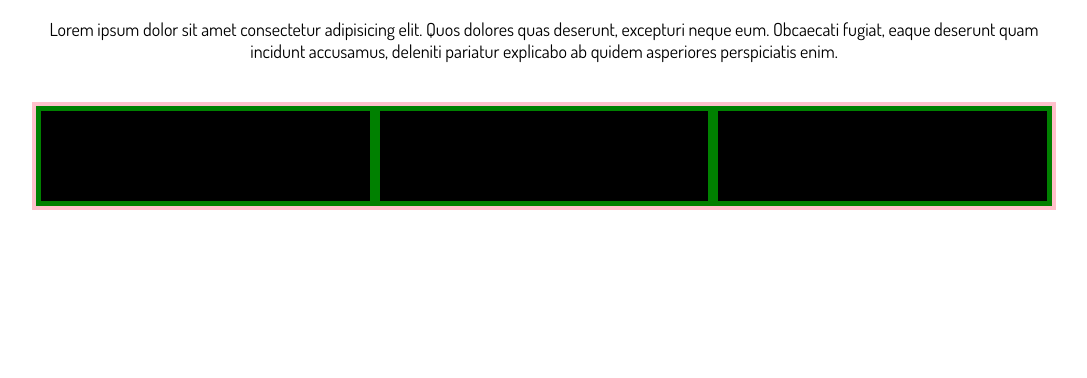
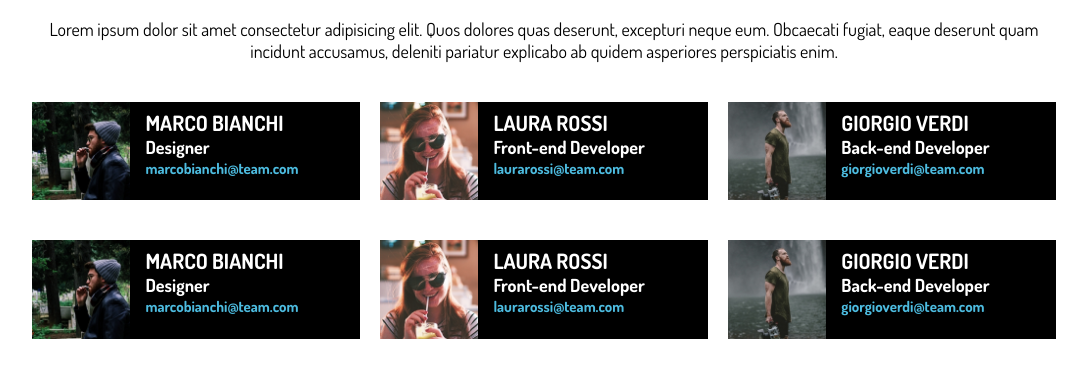
Before and after one commit to gabrielemafrica/html-css-float-cards, a plain HTML site: page index.html in a window 1280 px wide. Shown: the part 102-480 px from the top of the page, without its empty margins (96-1183 px from the left). Drawn offline with Linux system fonts and the light colour scheme.

Commit message:
struttura piu completa

```diff
--- a/css/style.css
+++ b/css/style.css
@@ -22,6 +22,15 @@ h1{
     color: rgb(243, 35, 112);
     font-size: 40px;
 }
+
+h3, h4{
+    color: white;
+}
+h5{
+    color: rgb(77, 188, 224);
+    line-height: 150%;
+}
+
 .clearfix::after{
     content: "";
     display: table;
@@ -38,23 +47,35 @@ section{
     margin-bottom: 40px;
 }
 
-/* prove */
-
+    /* righe */
 
 .row{
-    border: 4px solid pink;
+    margin-bottom: 40px;
+    text-align: left;
 }
+
+    /* cards */
 
 .card{
     float: left;
-    height: 100px;
-    width: calc((100%/3));
-    /* margin-right: 20px; */
+    width: calc((100%/3) - (40px/3));
+    margin-right: 20px;
     background-color: black;
-    border: 5px solid green;
 }
 
-/* .card:last-child{
-    background-color: red;
+.card:last-child{
     margin: 0;
-} */
+}
+        /* content cards */
+
+.card > :first-child{
+    float: left;
+    width: 30%;
+    margin-right:15px ;
+}
+
+.card > :last-child{
+    float: left;
+    width: calc(70%-10px);
+    margin-top: 7px;
+}
--- a/index.html
+++ b/index.html
@@ -28,15 +28,95 @@
 
             <!-- blocco cards -->
             <section>
+
+                <!-- riga 1 -->
                 <div class="row clearfix">
 
                     <!-- card -->
-                    <div class="card"></div>
-                    <div class="card"></div>
-                    <div class="card"></div>
+                    <div class="card clearfix">
 
+                        <img src="img/male1.png" alt="foto di marco">
+
+                        <div>
+                            <h3>MARCO BIANCHI</h3>
+                            <h4>Designer</h4>
+                            <h5>marcobianchi@team.com</h5>
+                        </div>
+
+                    </div>
+
+                    <!-- card -->
+                    <div class="card clearfix">
+
+                        <img src="img/female1.png" alt="foto di laura">
+
+                        <div>
+                            <h3>LAURA ROSSI</h3>
+                            <h4>Front-end Developer</h4>
+                            <h5>laurarossi@team.com</h5>
+                        </div>
+
+                    </div>
+
+                    <!-- card -->
+                    <div class="card clearfix">
+
+                        <img src="img/male2.png" alt="foto di giorgio">
+
+                        <div>
+                            <h3>GIORGIO VERDI</h3>
+                            <h4>Back-end Developer</h4>
+                            <h5>giorgioverdi@team.com</h5>
+                        </div>
+
+                    </div>
 
                 </div>
+
+                 <!-- riga 2 -->
+                 <div class="row clearfix">
+
+                    <!-- card -->
+                    <div class="card clearfix">
+
+                        <img src="img/male1.png" alt="foto di marco">
+
+                        <div>
+                            <h3>MARCO BIANCHI</h3>
+                            <h4>Designer</h4>
+                            <h5>marcobianchi@team.com</h5>
+                        </div>
+
+                    </div>
+
+                    <!-- card -->
+                    <div class="card clearfix">
+
+                        <img src="img/female1.png" alt="foto di laura">
+
+                        <div>
+                            <h3>LAURA ROSSI</h3>
+                            <h4>Front-end Developer</h4>
+                            <h5>laurarossi@team.com</h5>
+                        </div>
+
+                    </div>
+
+                    <!-- card -->
+                    <div class="card clearfix">
+
+                        <img src="img/male2.png" alt="foto di giorgio">
+
+                        <div>
+                            <h3>GIORGIO VERDI</h3>
+                            <h4>Back-end Developer</h4>
+                            <h5>giorgioverdi@team.com</h5>
+                        </div>
+
+                    </div>
+
+                </div>
+
             </section>
 
 
```
